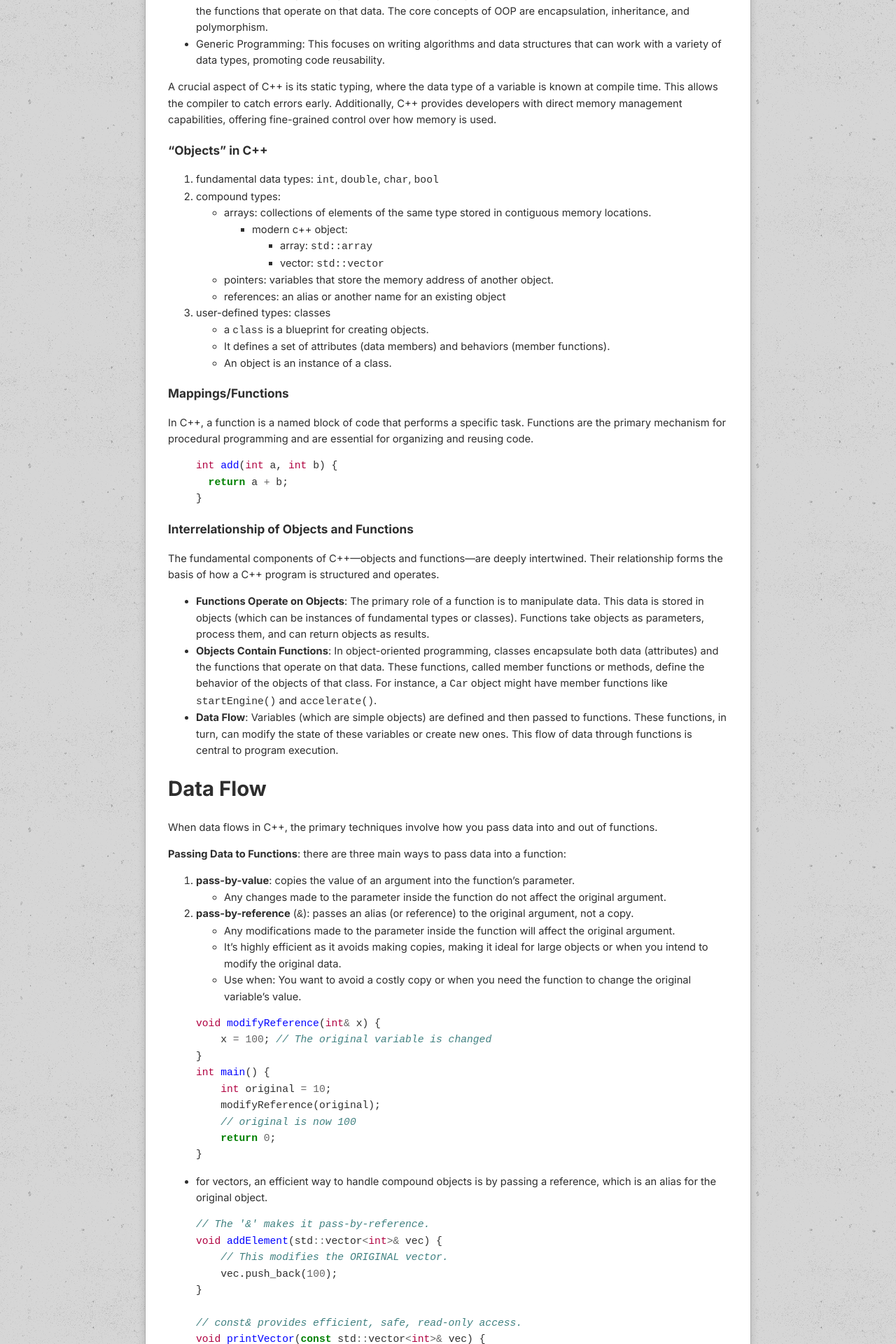
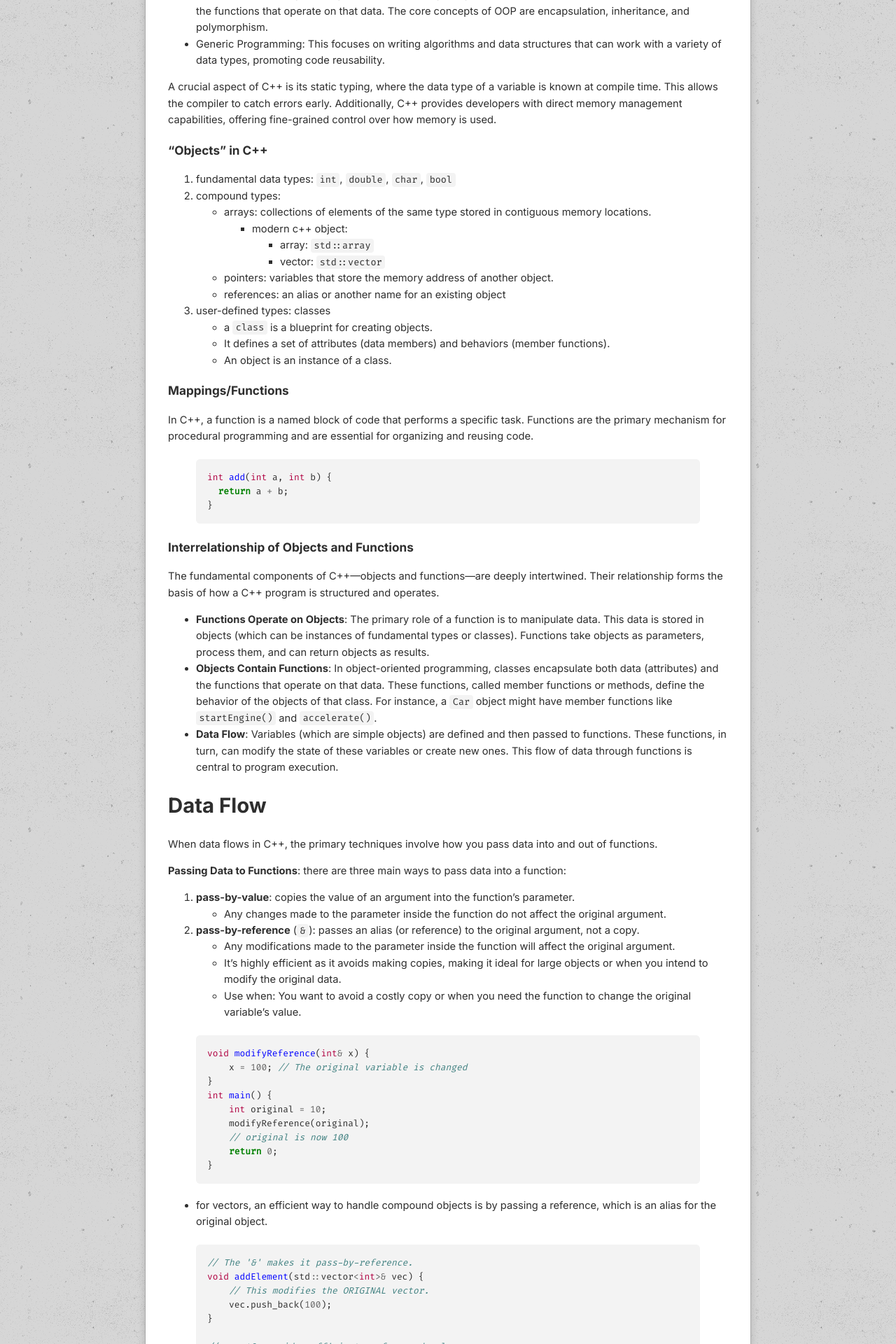
Before and after one commit to antble/antble.github.io, a Jekyll site: the page built from _posts/programming/2025-01-07-C++-notes.md, in a window 1280 px wide. Shown: the part 722-2642 px from the top of the page at 70% size. Built offline with Jekyll 4.4.1, drawn with Linux system fonts in a browser that asks for light colours.

Commit message:
change style

```diff
--- a/assets/css/main.css
+++ b/assets/css/main.css
@@ -5,6 +5,10 @@
   --border-color: #a9a9a9;
   --shadow-color: rgba(0, 0, 0, 0.15);
   --bg-texture: url("concrete-wall.png"); /* Path to your texture image */
+}
+
+html {
+  overflow-y: scroll;
 }
 
 body {
@@ -100,6 +104,71 @@ body {
   background: var(--link-color);
   color: #ffffff;
   box-shadow: 0 2px 4px rgba(0, 0, 0, 0.15);
+}
+
+.essay-index h1 {
+  font-size: 1.5rem;
+  font-weight: 500;
+  margin: 0 0 1rem;
+}
+
+.post-list {
+  border-collapse: collapse;
+}
+
+.post-list td,
+.essay-index td {
+  padding: 0.15rem 0;
+  vertical-align: top;
+}
+
+.essay-index a {
+  color: var(--text-color);
+}
+
+.essay-date {
+  color: #666;
+  padding-right: 1.5rem !important;
+  text-align: right;
+  white-space: nowrap;
+  width: 7rem;
+}
+
+code {
+  font-family: 'Fira Code', ui-monospace, SFMono-Regular, Menlo, Consolas, monospace;
+  font-size: 0.92em;
+  background: #f3f3f3;
+  border-radius: 4px;
+  padding: 0.08rem 0.28rem;
+}
+
+pre,
+.highlight {
+  background: #f3f3f3;
+  border: 0;
+  border-radius: 6px;
+}
+
+pre,
+.highlight pre,
+pre.highlight {
+  color: #2e2e2e;
+  background: #f3f3f3;
+  margin: 1.25rem 0;
+  padding: 1rem;
+  overflow-x: auto;
+  font-family: 'Fira Code', ui-monospace, SFMono-Regular, Menlo, Consolas, monospace;
+  font-size: 0.88em;
+  line-height: 1.55;
+  box-shadow: none;
+}
+
+pre code,
+.highlight code {
+  background: transparent;
+  border: 0;
+  padding: 0;
+  font-size: inherit;
 }
 
 
```
